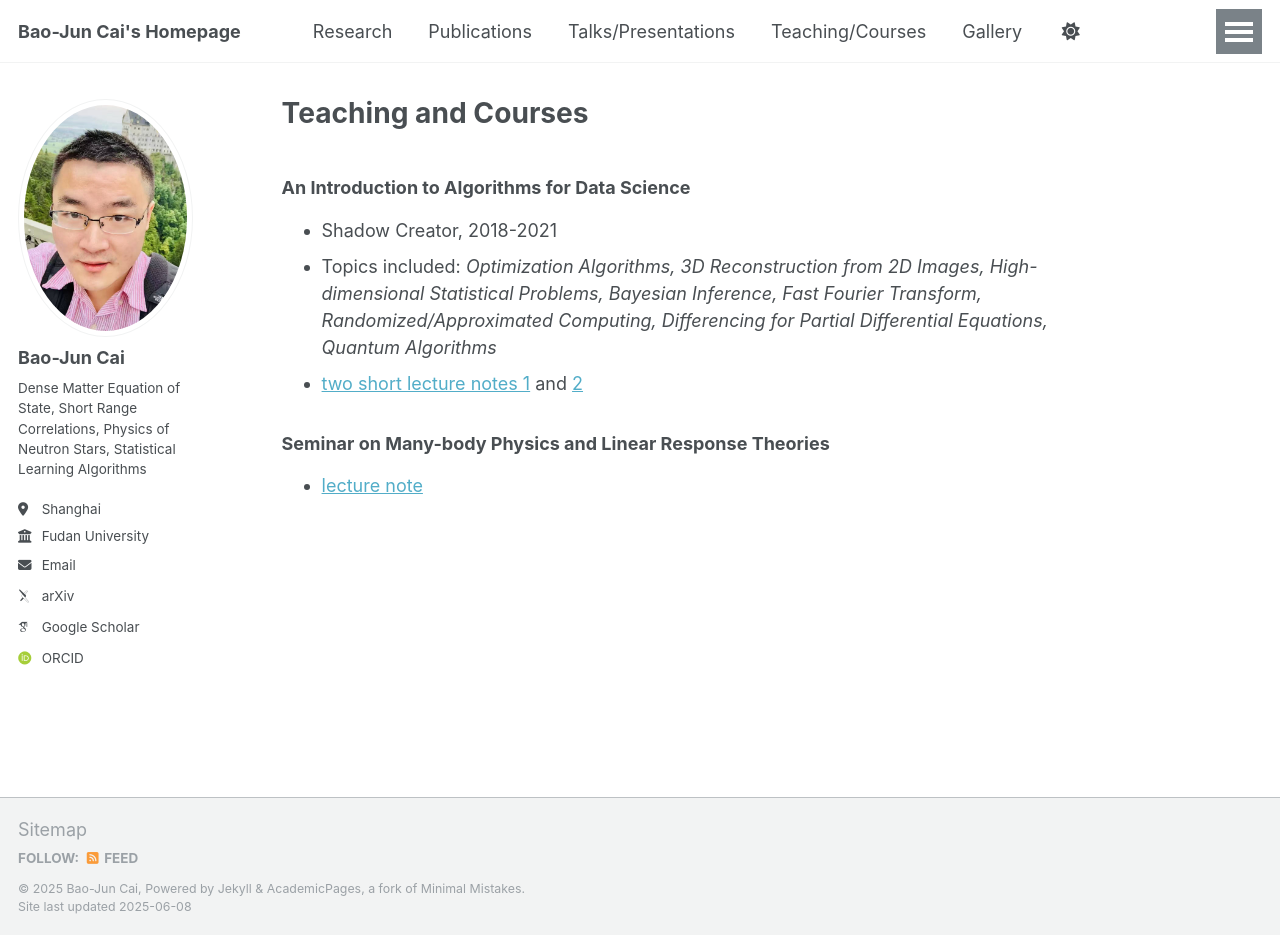
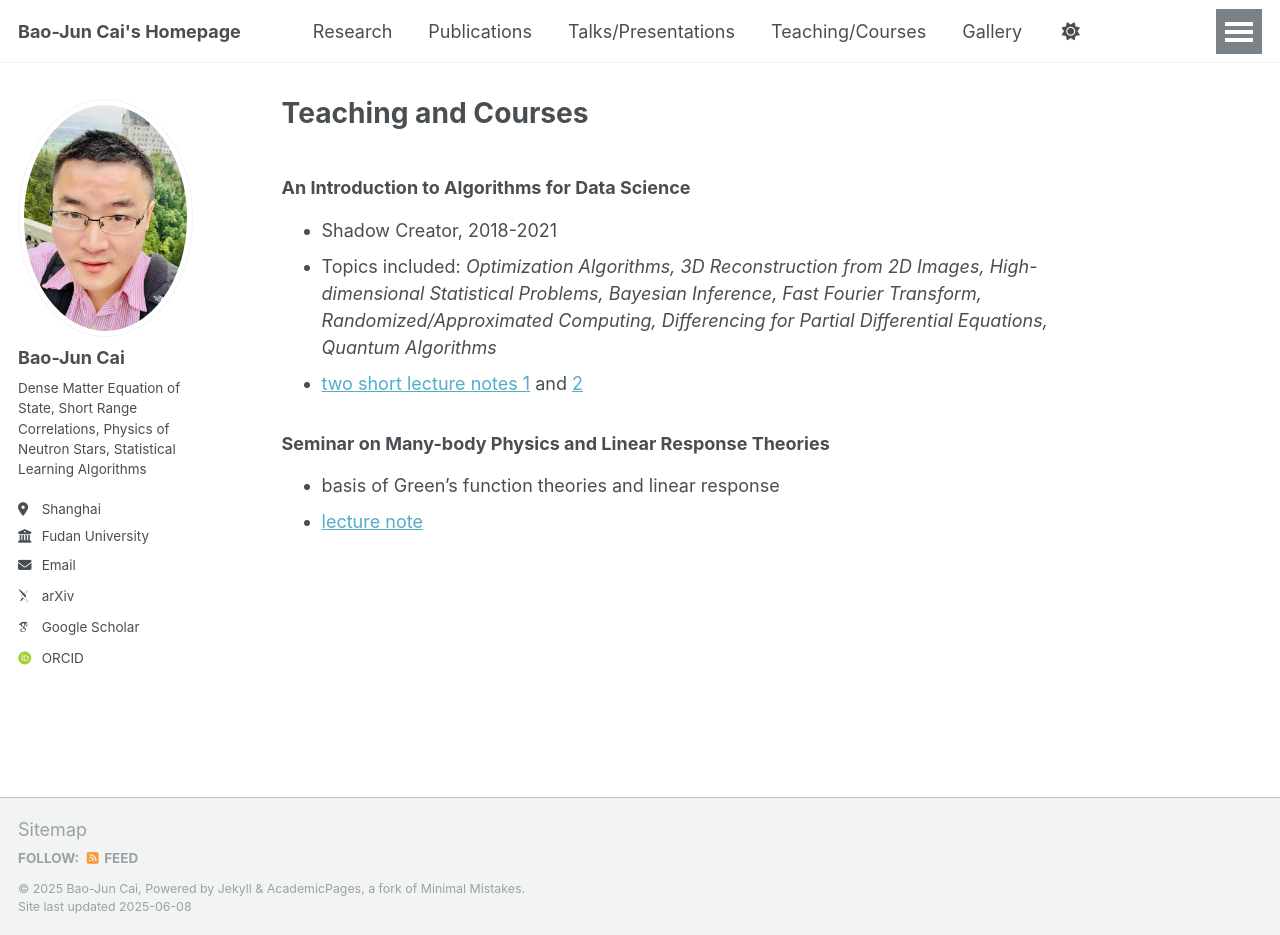
Before and after one commit to bjcai-phys/bjcai-phys.github.io, a Jekyll site: the page built from _pages/tcs.md, in a window 1280 px wide and 935 px high. Built offline with Jekyll 4.4.1, drawn with Linux system fonts in a browser that asks for light colours; some web fonts are replaced.

Commit message:
Update tcs.md

```diff
--- a/_pages/tcs.md
+++ b/_pages/tcs.md
@@ -12,4 +12,5 @@ author_profile: true
 * [two short lecture notes 1](https://bjcai-phys.github.io/images/Tu1-pp.pdf) and [2](https://bjcai-phys.github.io/images/Tu2-pp.pdf)
 
 ### Seminar on Many-body Physics and Linear Response Theories
+* basis of Green's function theories and linear response
 * [lecture note](https://bjcai-phys.github.io/images/LectMB.pdf)
```
